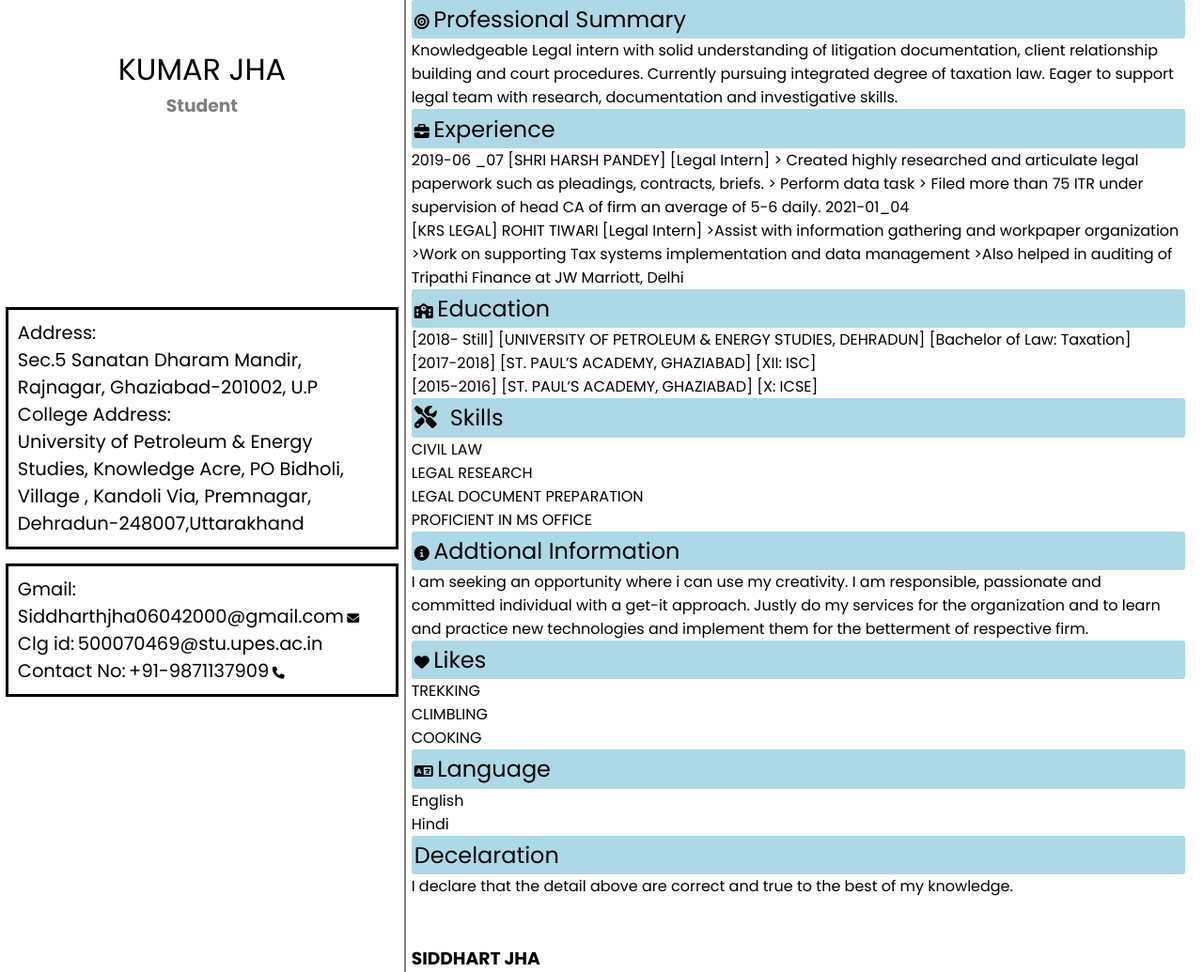
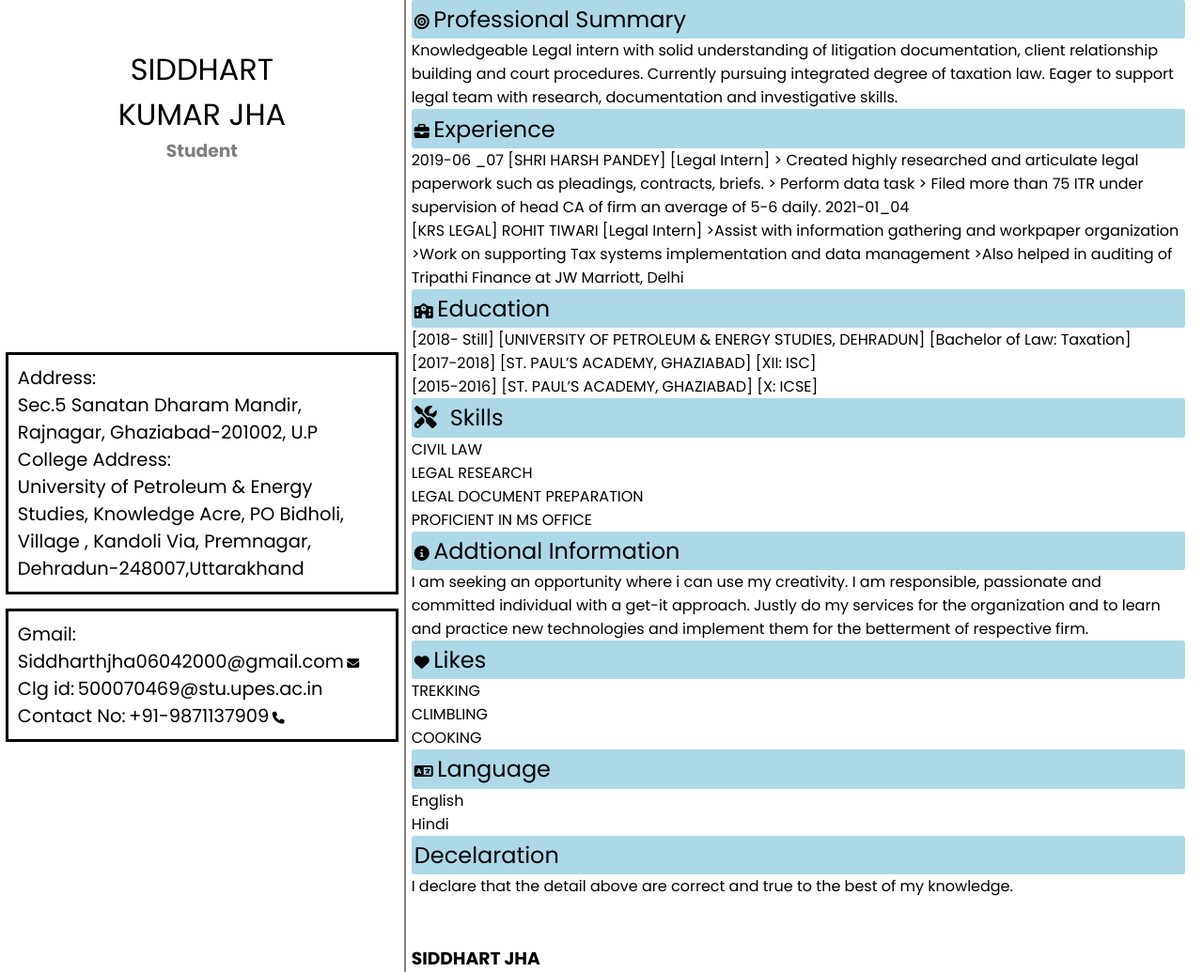
Before and after one commit to Prithwish01/sample_resume, a plain HTML site: page index.html in a window 1280 px wide. Shown: the whole page at 94% size. Drawn offline with Linux system fonts and the light colour scheme.

Commit message:
Update index.html

```diff
--- a/index.html
+++ b/index.html
@@ -19,7 +19,7 @@
     <div id="container">
         <div class="left-coloum">
             <div class="name">
-                <h1 class="first n"></h1>
+                <h1 class="first n">SIDDHART</h1>
                 <h1 class="middle n">KUMAR JHA</h1>
                 <h3 class="grey">Student</h3>
 
```
